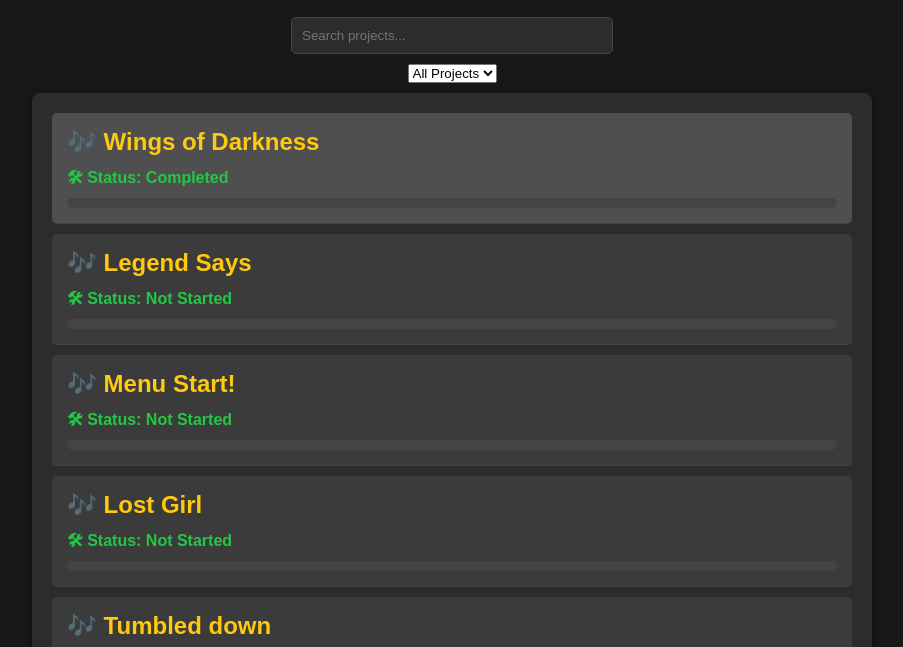
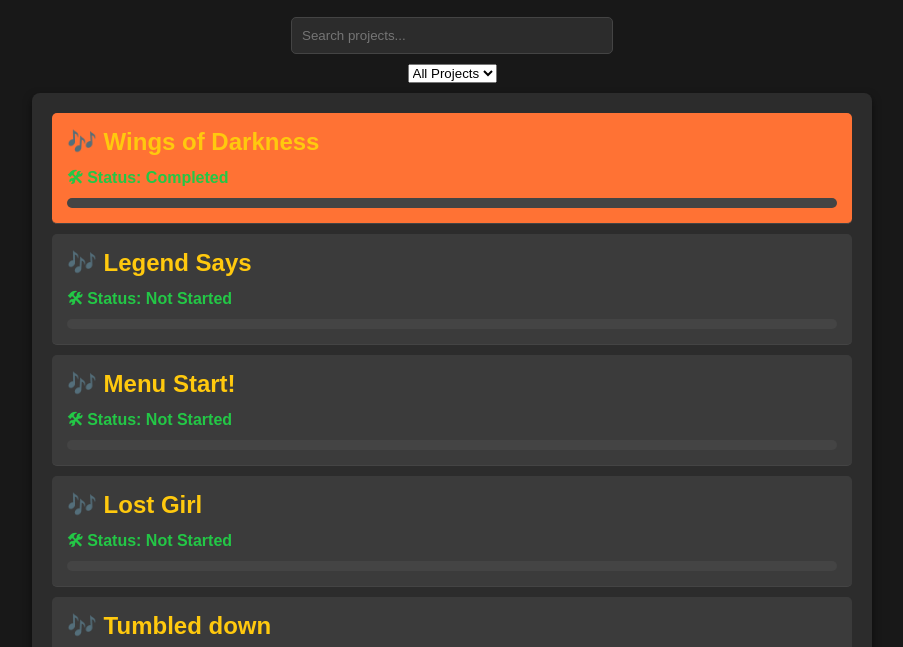
Before and after one commit to DirectalArrowYT/musicprojects, a plain HTML site: page index.html in a window 1280 px wide. In both pictures the pointer is over the element 640 px from the left and 289 px from the top of the page. Shown: the part 121-768 px from the top of the page, without its empty margins (188-1091 px from the left). Drawn offline with Linux system fonts and the light colour scheme.

Commit message:
Auto commit

```diff
--- a/index.html
+++ b/index.html
@@ -66,7 +66,7 @@
         }
 
         .project-container:hover {
-            background-color: #4f4f4f;
+            background-color: var(--secondary-color);
         }
 
         .project-details {
```
